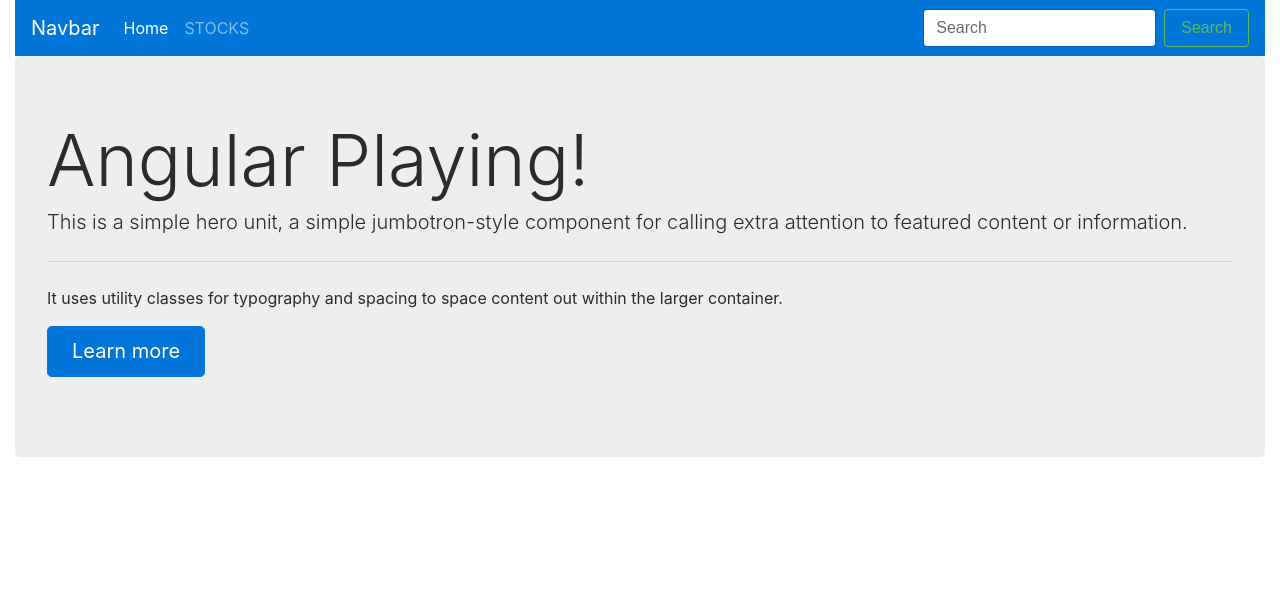
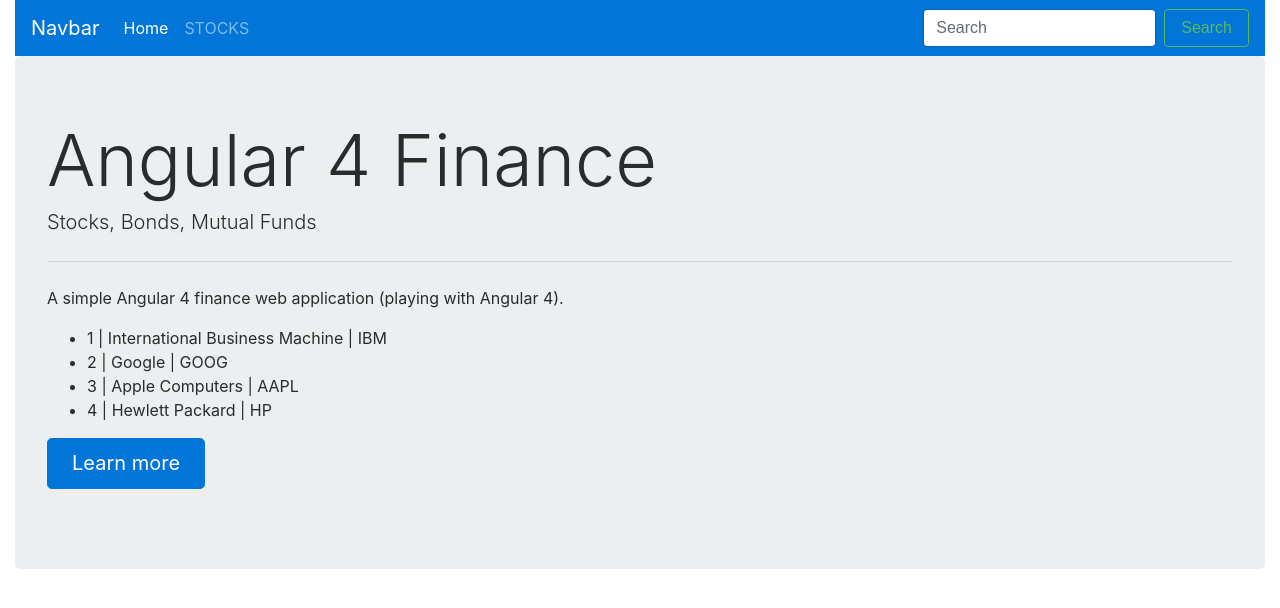
Before and after one commit to daedalus1215/PlayingAngular, an Angular app: page / in a window 1280 px wide. Shown: the top 608 px of the page. Built offline with nearby package versions, Linux system fonts and the light colour scheme; data requests are answered from the project's data file.

Commit message:
Displaying stocks that are obtained from a stocks service that is implementing the Observable pattern.

```diff
--- a/src/app/dashboard/dashboard.component.html
+++ b/src/app/dashboard/dashboard.component.html
@@ -1,8 +1,15 @@
 <div class="jumbotron">
-  <h1 class="display-3">Angular Playing!</h1>
-  <p class="lead">This is a simple hero unit, a simple jumbotron-style component for calling extra attention to featured content or information.</p>
+  <h1 class="display-3">Angular 4 Finance</h1>
+  <p class="lead">Stocks, Bonds, Mutual Funds</p>
   <hr class="my-4">
-  <p>It uses utility classes for typography and spacing to space content out within the larger container.</p>
+  <p>A simple Angular 4 finance web application (playing with Angular 4).</p>
+
+  <ul>
+    <li *ngFor="let stock of stocks">
+      {{ stock.id }} | {{ stock.name}} | {{ stock.stockCode }}
+    </li>
+  </ul>
+
   <p class="lead">
     <a class="btn btn-primary btn-lg" href="#" role="button">Learn more</a>
   </p>
--- a/src/app/dashboard/dashboard.component.ts
+++ b/src/app/dashboard/dashboard.component.ts
@@ -8,6 +8,7 @@ import { StocksService } from '../stocks/stocks-service/stocks.service';
   styleUrls: ['./dashboard.component.css']
 })
 export class DashboardComponent implements OnInit {
+  stocks: string[];
 
   constructor(private stocksService: StocksService) {}
 
@@ -18,7 +19,7 @@ export class DashboardComponent implements OnInit {
   getAllStocks() {
     this.stocksService.getStocksAPI()
     .subscribe(
-      data => console.log(JSON.stringify(data)),
+      data => this.stocks = data,
       error => console.log('Server Error')
     );
   }
```
